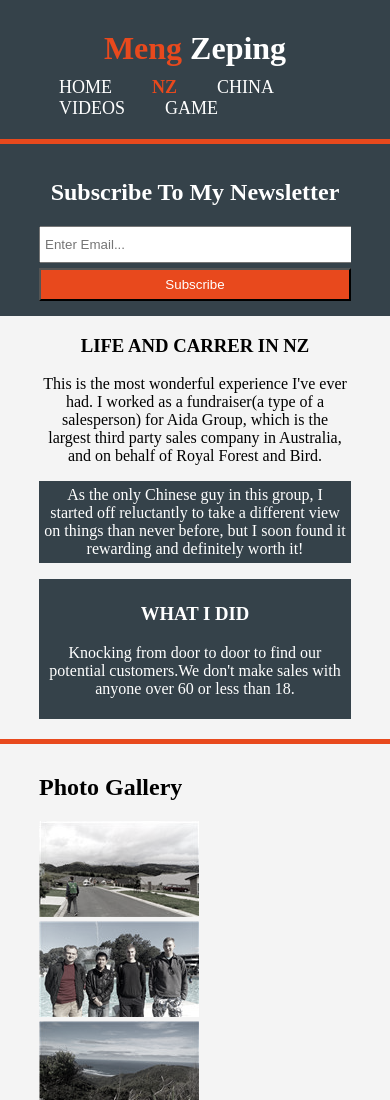
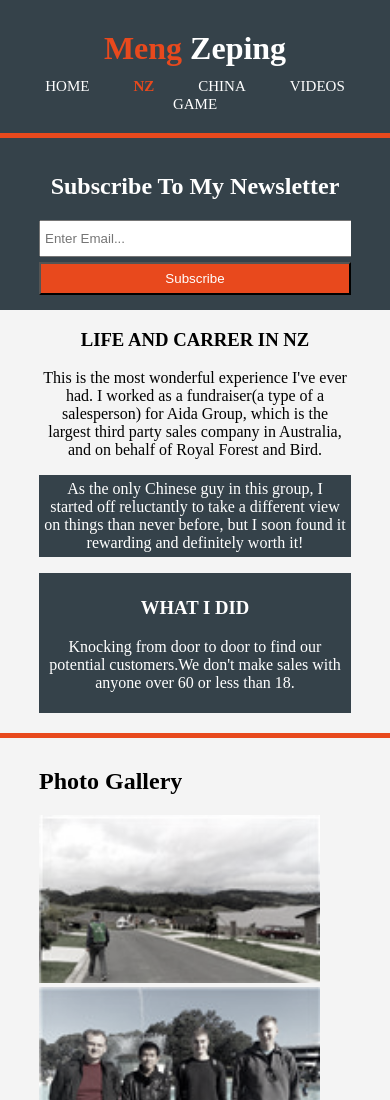
Before and after one commit to markmeng1/CV, a plain HTML site: page NZ.html in a window 390 px wide. Shown: the top 1100 px of the page. Drawn offline with Linux system fonts and the light colour scheme.

Commit message:
ninth change

```diff
--- a/css/style.css
+++ b/css/style.css
@@ -182,6 +182,7 @@ footer{
 @media(max-width:768px){
 	header #branding,
 	header nav,
+	header nav li,
 	#newsletter h1,
 	#newsletter form,
 	#boxes .box,
@@ -197,6 +198,14 @@ footer{
 
 	header{
 		padding-bottom:20px;
+	}
+
+    header .container{
+		width:100%;
+	}
+
+	header a{
+		font-size:15px;
 	}
 
 	#showcase h1{
@@ -224,6 +233,7 @@ footer{
 
 	#gallery img{
 		padding:0;
+		width:90%;
 	}
 
 	#videos img{
```
